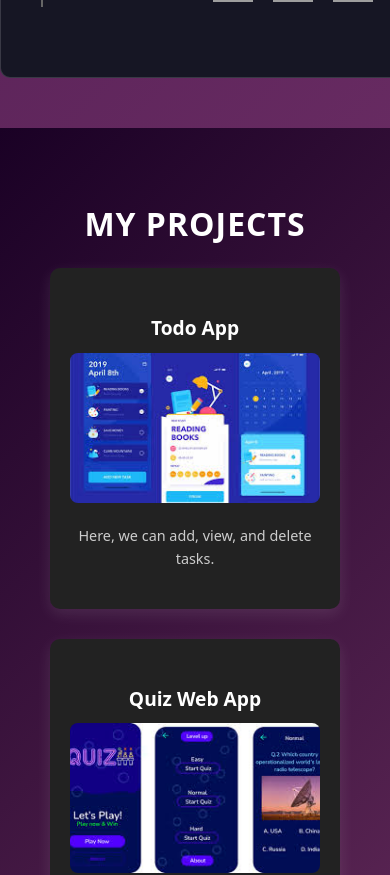
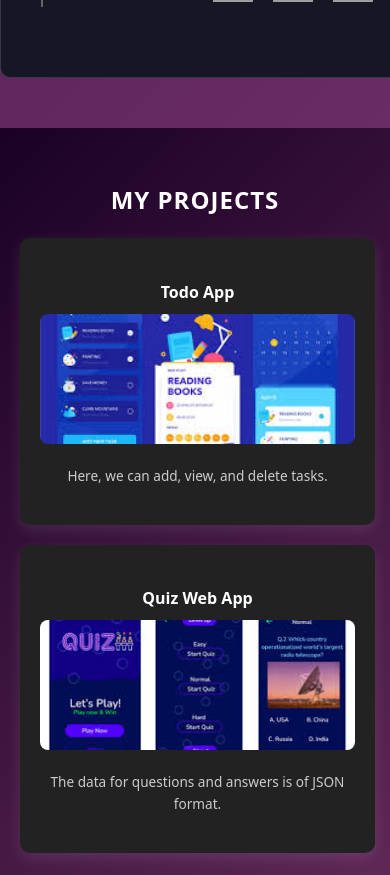
Before and after one commit to Ishaj3009/first, a React (Vite) app in the folder my-app/: page / in a window 390 px wide. Shown: the part 3240-4115 px from the top of the page. Built offline with nearby package versions, Linux system fonts and the light colour scheme; grey boxes are pictures that could not be loaded.

Commit message:
Your message about the recent changes

```diff
--- a/my-app/src/Components/Project.css
+++ b/my-app/src/Components/Project.css
@@ -59,3 +59,41 @@ h3 {
   margin-top: -120px;
   visibility: hidden;
 }
+
+
+
+
+
+
+@media (max-width: 768px) {
+  .projects {
+    padding: 30px 20px;
+  }
+
+  .projectCard {
+    width: 90%;
+  }
+
+  .projectRow1,
+  .projectRow2 {
+    flex-direction: column;
+    align-items: center;
+    gap: 20px;
+  }
+
+  h3 {
+    font-size: 1.5rem;
+  }
+
+  .projectCard h4 {
+    font-size: 1rem;
+  }
+
+  .projectCard p {
+    font-size: 0.85rem;
+  }
+
+  .projectCard img {
+    height: 130px;
+  }
+}
```
